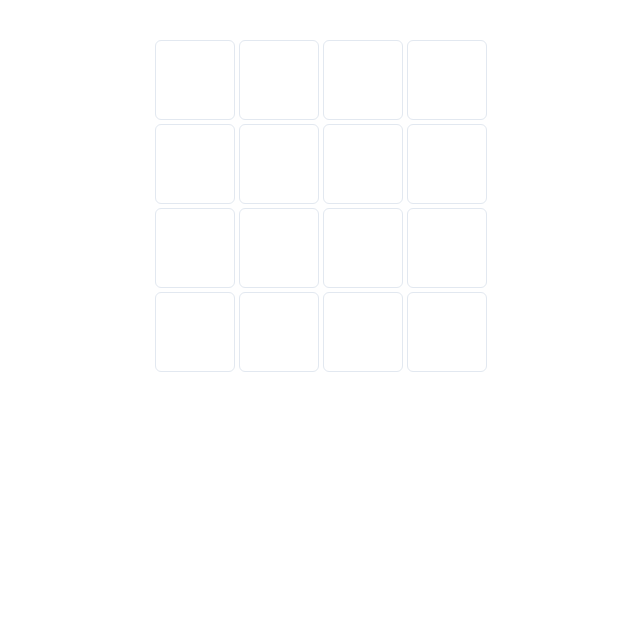
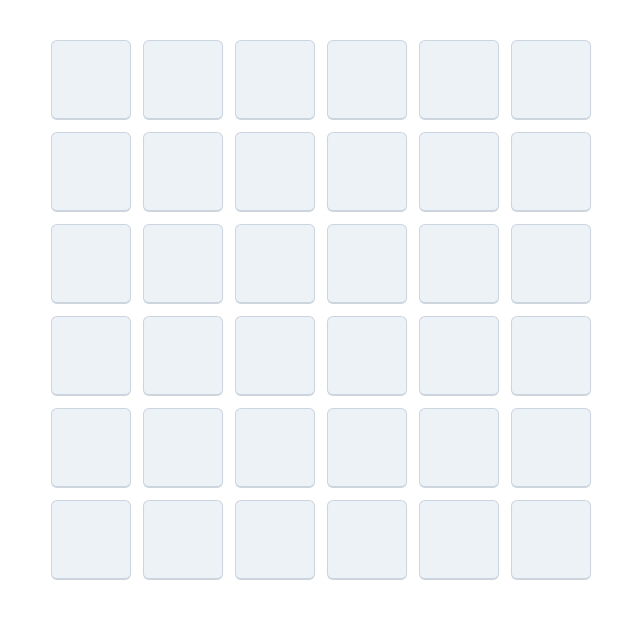
Before and after one commit to BrunoQuaresma/memorygame, a Next.js app: page / in a window 1280 px wide. Both pictures are taken after a click on the button "Start the game". Shown: the top 618 px of the page, without its empty margins (319-959 px from the left). Built offline with nearby package versions, Linux system fonts and the light colour scheme.

Commit message:
Add transitions

```diff
--- a/game/components/Board.tsx
+++ b/game/components/Board.tsx
@@ -15,7 +15,7 @@ export const Board: React.FC<BoardProps> = ({ match: matchActor }) => {
 
   return (
     <Grid
-      gap={1}
+      gap={3}
       templateColumns={`repeat(${match.context.columns}, ${size})`}
       templateRows={`repeat(${match.context.rows}, ${size})`}
     >
--- a/game/components/Card.tsx
+++ b/game/components/Card.tsx
@@ -17,15 +17,25 @@ export const Card: React.FC<CardProps> = ({
   return (
     <Center
       as="button"
-      cursor="pointer"
+      disabled={isFlipped}
+      cursor={isFlipped ? "not-allowed" : "pointer"}
       onClick={onFlip}
       borderWidth={1}
+      borderBottomWidth={2}
       borderStyle="solid"
-      borderColor="gray.200"
+      borderColor={isFlipped ? "blue.200" : "gray.300"}
+      bgColor={isFlipped ? "white" : "gray.100"}
       width={size}
       height={size}
       rounded="md"
       fontSize="5xl"
+      transition="all 0.15s ease-in-out"
+      _hover={{
+        borderColor: "blue.200",
+        boxShadow: isFlipped ? undefined : "md",
+        bgColor: "white",
+        transform: isFlipped ? undefined : "scale(1.05)",
+      }}
     >
       {isFlipped ? value : ""}
     </Center>
--- a/game/match.ts
+++ b/game/match.ts
@@ -55,9 +55,9 @@ export const createMatchMachine = () =>
       initial: "idle",
       context: {
         flippedCards: [],
-        board: createBoard({ numberOfPairs: 8 }),
-        columns: 4,
-        rows: 4,
+        board: createBoard({ numberOfPairs: 18 }),
+        columns: 6,
+        rows: 6,
       },
       states: {
         idle: {
```
